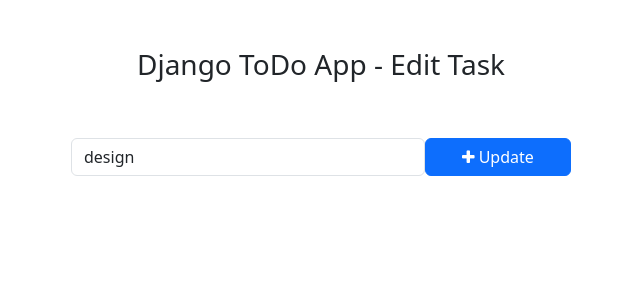
After one commit to maheshumale55/ToDo-Django-App, a Django app: page /todo/edit_task/12/ in a window 1280 px wide. The commit adds this page. Shown: the top 300 px of the page, without its empty margins (319-959 px from the left). Run offline with Django 4.2, Linux system fonts and the light colour scheme; data comes from the database, SQL or seed files in the repository; both versions use the stored data as it was after the commit.

Commit message:
todo app final

```diff
--- /dev/null
+++ b/templates/edit_task.html
@@ -0,0 +1,30 @@
+<!DOCTYPE html>
+<html lang="en">
+<head>
+    <meta charset="UTF-8">
+    <meta name="viewport" content="width=device-width, initial-scale=1.0">
+    <title>Edit task - ToDo App</title>
+
+    <!-- Bootstrap -->
+    <link href="https://cdn.jsdelivr.net/npm/bootstrap@5.3.0-alpha1/dist/css/bootstrap.min.css" rel="stylesheet" integrity="sha384-GLhlTQ8iRABdZLl6O3oVMWSktQOp6b7In1Zl3/Jr59b6EGGoI1aFkw7cmDA6j6gD" crossorigin="anonymous">
+    <script src="https://cdn.jsdelivr.net/npm/bootstrap@5.3.0-alpha1/dist/js/bootstrap.bundle.min.js" integrity="sha384-w76AqPfDkMBDXo30jS1Sgez6pr3x5MlQ1ZAGC+nuZB+EYdgRZgiwxhTBTkF7CXvN" crossorigin="anonymous"></script>
+    <!-- Font Awesome Icons -->
+    <link rel="stylesheet" href="https://cdnjs.cloudflare.com/ajax/libs/font-awesome/4.7.0/css/font-awesome.min.css">
+
+
+</head>
+<body>
+    <div class="container">
+        <h3 class="pt-5 pb-5 text-center">Django ToDo App - Edit Task</h3>
+        <form action="{% url 'edit_task' get_task.pk %}" method="POST" style="width: 500px; margin: auto;">
+            {% csrf_token %}
+            <div class="form-group">
+                <span style="display: flex;">
+                    <input type="text" name="task" class="form-control" placeholder="Add a task" value="{{ get_task.task }}">
+                    <button type="submit" class="btn btn-primary" style="width: 200px;"><i class="fa fa-plus"></i> Update </button>
+                </span>
+            </div>
+        </form>
+    </div>
+</body>
+</html>
--- a/todo/urls.py
+++ b/todo/urls.py
@@ -3,7 +3,19 @@ from django.urls import path
 
 
 urlpatterns = [
+    # Add task
     path('addTask/', views.addTask, name='addTask'),
+
+    # Mark as done
     path('mark_as_done/<int:pk>/', views.mark_as_done, name='mark_as_done'),
 
+    # Mark as undone
+    path('mark_as_undone/<int:pk>/', views.mark_as_undone, name='mark_as_undone'),
+
+    # Edit task
+    path('edit_task/<int:pk>/', views.edit_task, name='edit_task'),
+
+    # Delete task
+    path('delete_task/<int:pk>/', views.delete_task, name='delete_task'),
+
 ]
--- a/todo/views.py
+++ b/todo/views.py
@@ -14,3 +14,27 @@ def mark_as_done(request, pk):
     task.save()
 
     return redirect('home')
+
+def mark_as_undone(request, pk):
+    task = get_object_or_404(Task, pk=pk)
+    task.is_completed=False
+    task.save()
+    return redirect('home')
+
+def edit_task(request, pk):
+    get_task = get_object_or_404(Task, pk=pk)
+    if request.method == 'POST':
+        new_task = request.POST['task']
+        get_task.task = new_task
+        get_task.save()
+        return redirect('home')
+    else:
+        context = {
+            'get_task': get_task,
+        }
+        return render(request, 'edit_task.html', context)
+
+def delete_task(request, pk):
+    task = get_object_or_404(Task, pk=pk)
+    task.delete()
+    return redirect('home')
--- a/todo_main/urls.py
+++ b/todo_main/urls.py
@@ -24,5 +24,4 @@ urlpatterns = [
 
     # To Do
     path('todo/', include('todo.urls')),
-
 ]
--- a/todo_main/views.py
+++ b/todo_main/views.py
@@ -1,9 +1,11 @@
 from todo.models import Task
 from django.shortcuts import render
 
+from todo.views import edit_task
+
 
 def home(request):
-    tasks = Task.objects.filter(is_completed=False).order_by('-updated_at')
+    tasks = Task.objects.filter(is_completed=False).order_by('updated_at')
 
     completed_tasks = Task.objects.filter(is_completed=True)
     # print(completed_tasks)
```
Also changed, not shown: templates/home.html (+6 -2 lines), db.sqlite3.
